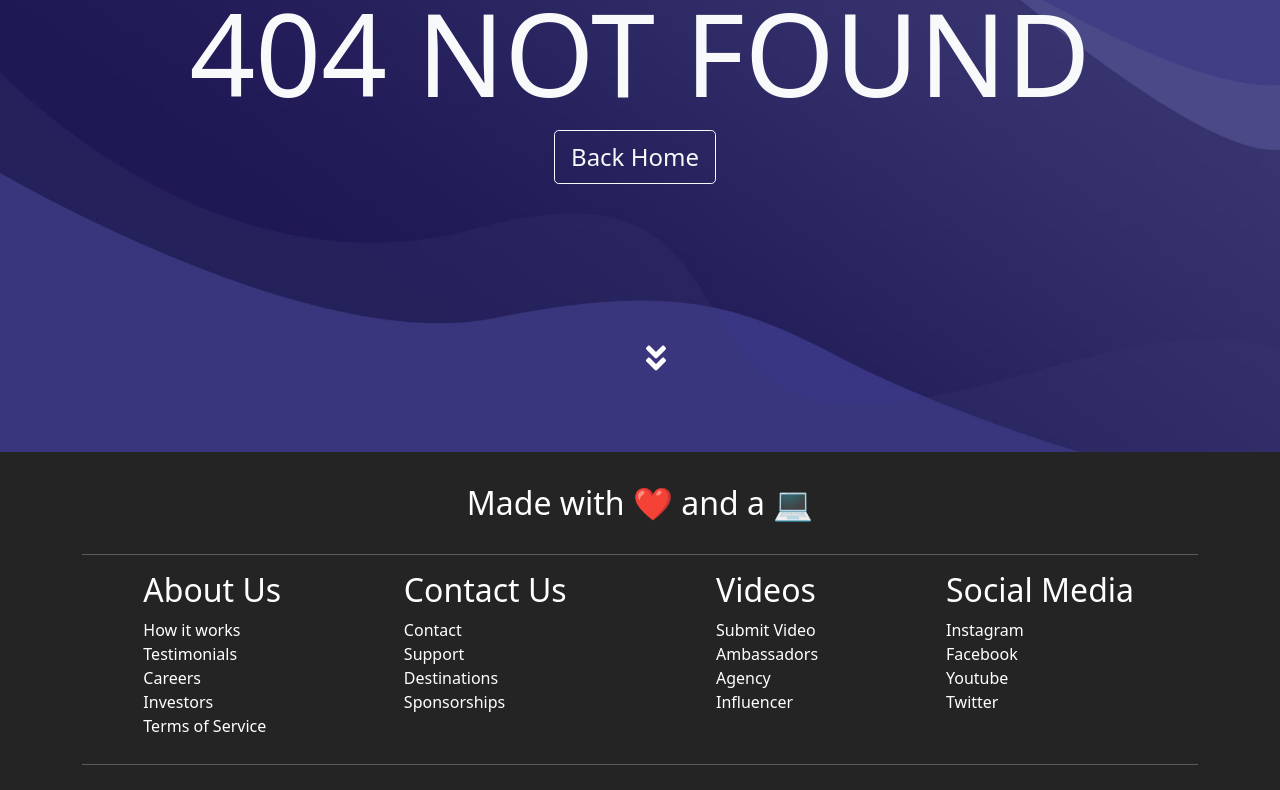
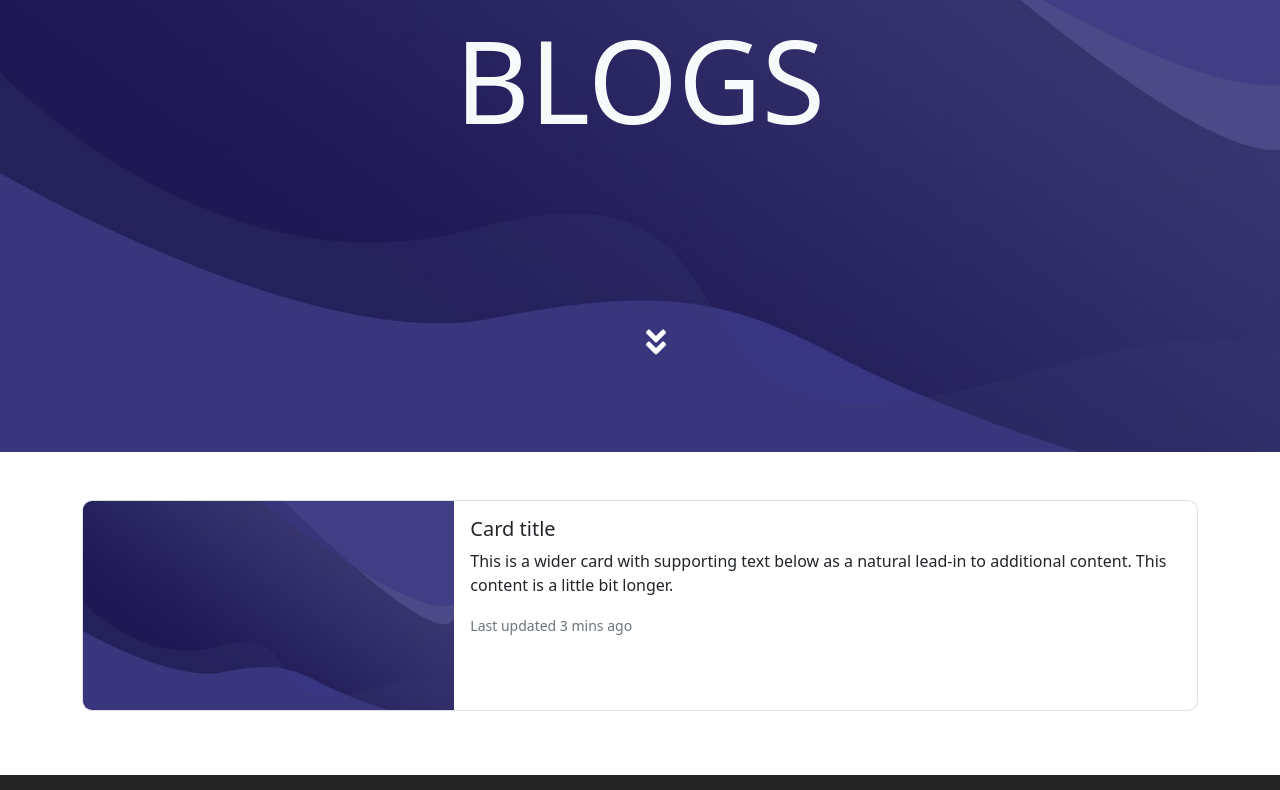
Before and after one commit to tsaxena4k/cohort-task-2, a React (Create React App) app: page /blogs in a window 1280 px wide. Shown: the part 340-1130 px from the top of the page. Built offline with nearby package versions, Linux system fonts and the light colour scheme.

Commit message:
commit 4

```diff
--- a/src/App.js
+++ b/src/App.js
@@ -6,6 +6,7 @@ import { BrowserRouter as Router, Switch, Route } from 'react-router-dom';
 import About from './pages/About';
 import Products from './pages/Products';
 import Footer from './component/Footer';
+import Blog from './pages/Blog';
 import NotFound from './pages/404';
 
 function App() {
@@ -24,6 +25,7 @@ function App() {
           <Route exact path='/' exact component={Home} />
           <Route exact path='/about' component={About} />
           <Route exact path='/products' component={Products} />
+          <Route exact path='/blogs' component={Blog}/>
           <Route component={NotFound}/>
         </Switch>
         <Footer/>
--- /dev/null
+++ b/src/component/BlogContent.jsx
@@ -0,0 +1,31 @@
+import React from 'react';
+import cardImage from '../images/BG1.jpg'
+
+function BlogContent() {
+    return (
+        <div className="blog-container">
+            <div className="container pt-5 pb-5">
+                <div className='row'>
+                    <div className="col-sm-12">
+                        <div class="card mb-3">
+                            <div class="row g-0">
+                                <div class="col-md-4">
+                                    <img src={cardImage} class="img-fluid rounded-start" alt="..." />
+                                </div>
+                                <div class="col-md-8">
+                                    <div class="card-body">
+                                        <h5 class="card-title">Card title</h5>
+                                        <p class="card-text">This is a wider card with supporting text below as a natural lead-in to additional content. This content is a little bit longer.</p>
+                                        <p class="card-text"><small class="text-muted">Last updated 3 mins ago</small></p>
+                                    </div>
+                                </div>
+                            </div>
+                        </div>
+                    </div>
+                </div>
+            </div>
+        </div>
+    )
+}
+
+export default BlogContent
--- a/src/component/Content.jsx
+++ b/src/component/Content.jsx
@@ -27,7 +27,7 @@ function Content() {
                     </div>
                     <div className="row">
                     <div className="col-sm-4 mb-2">
-                            <div class="card shadow" data-aos="fade-right">
+                            <div class="card shadow" data-aos="zoom-in">
                                 <img src={cardImage} class="card-img-top" alt="..." />
                                 <div class="card-body">
                                     <p class="card-text">Some quick example text to build on the card title and make up the bulk of the card's content.</p>
@@ -43,7 +43,7 @@ function Content() {
                             </div>
                         </div>
                         <div className="col-sm-4 mb-2">
-                            <div class="card shadow " data-aos="fade-left">
+                            <div class="card shadow " data-aos="zoom-in">
                                 <img src={cardImage} class="card-img-top" alt="..." />
                                 <div class="card-body">
                                     <p class="card-text">Some quick example text to build on the card title and make up the bulk of the card's content.</p>
--- a/src/component/Footer.jsx
+++ b/src/component/Footer.jsx
@@ -8,11 +8,11 @@ function Footer() {
         <footer className="footer-container pt-3 pb-3">
             <div className="container">
                 <div>
-                    <h2 className="text-center pt-3 pb-3">Made with ❤️ and a 💻</h2>
+                    <h2 className="text-center pt-3 pb-3" data-aos='zoom-in'>Made with ❤️ and a 💻</h2>
                 </div>
                 <hr></hr>
                 <div class='footer-links row'>
-                    <div className='footer-link-wrapper col-sm-6'>
+                    <div className='footer-link-wrapper col-sm-6' data-aos='zoom-in-down'>
                         <div class='footer-link-items'>
                             <h2>About Us</h2>
                             <Link to='/sign-up'>How it works</Link>
@@ -29,7 +29,7 @@ function Footer() {
                             <Link to='/'>Sponsorships</Link>
                         </div>
                     </div>
-                    <div className='footer-link-wrapper col-sm-6'>
+                    <div className='footer-link-wrapper col-sm-6' data-aos='zoom-in-down'>
                         <div class='footer-link-items'>
                             <h2>Videos</h2>
                             <Link to='/'>Submit Video</Link>
@@ -39,10 +39,10 @@ function Footer() {
                         </div>
                         <div class='footer-link-items'>
                             <h2>Social Media</h2>
-                            <Link to='/'>Instagram</Link>
-                            <Link to='/'>Facebook</Link>
-                            <Link to='/'>Youtube</Link>
-                            <Link to='/'>Twitter</Link>
+                            <a href='https://www.facebook.com/tushar.saxena.56232/' target='_blank'>Facebook</a>
+                            <a href='https://www.instagram.com/tsaxena4k/' target='_blank'>Instagram</a>
+                            <a href='https://www.linkedin.com/in/tushar-saxena-94b742184/' target='_blank'>Linkedin</a>
+                            <a href='https://github.com/tsaxena4k' target='_blank'>Github</a>
                         </div>
                     </div>
                 </div>
--- a/src/component/Header.jsx
+++ b/src/component/Header.jsx
@@ -1,9 +1,21 @@
 import React from 'react';
 import { Link } from 'react-router-dom';
-import {FaAngleDoubleDown} from 'react-icons/fa';
+import { FaAngleDoubleDown } from 'react-icons/fa';
 import HeyImage from '../images/Hey.png';
+import { FaFacebookF } from 'react-icons/fa';
+import { AiOutlineGithub, AiFillInstagram, AiFillLinkedin } from 'react-icons/ai';
 
 function Header({ route }) {
+
+    function toggleFollow() {
+        const pl = document.getElementById('profile-links');
+        if (pl.style.display === 'block')
+            pl.style.display = 'none';
+        else {
+            pl.style.display = 'block';
+        }
+    }
+
     return (
         <div className="header-container">
             <div className="container">
@@ -13,28 +25,30 @@ function Header({ route }) {
                             <h1 className="header-text text-light" data-aos="zoom-in">Hello</h1>
                             <h1 className="text-light" data-aos="zoom-in" data-aos-delay="700">This is Tushar Saxena</h1>
                             <Link to='/about' type="button" className="btn mr-2 btn-outline-light btn-lg header-btn" data-aos="zoom-in-right" data-aos-delay="800">About</Link>
-                            <button type="button" className="btn btn-light btn-lg header-btn" data-aos="zoom-in-left" data-aos-delay="800">Follow</button>
+                            <button type="button" className="btn btn-light btn-lg header-btn" data-aos="zoom-in-left" data-aos-delay="800" onClick={toggleFollow}>Follow</button>
+                            <div className='profile-links mt-3' id='profile-links'>
+                                <a href='https://www.facebook.com/tushar.saxena.56232/' target='_blank'><FaFacebookF /></a>
+                                <a href='https://www.instagram.com/tsaxena4k/' target='_blank'><AiFillInstagram /></a>
+                                <a href='https://www.linkedin.com/in/tushar-saxena-94b742184/' target='_blank'><AiFillLinkedin /></a>
+                                <a href='https://github.com/tsaxena4k' target='_blank'><AiOutlineGithub /></a>
+                            </div>
                         </>
-                        : route === 'about' ?
+                        : (route == 'products' || route == 'about' || route == 'blogs') ?
                             <>
-                                <h1 className="header-text text-light" data-aos="zoom-in">ABOUT</h1>
-                            </>
-                            :route=='products'?
-                            <>
-                                <h1 className="header-text text-light" data-aos="zoom-in">PRODUCTS</h1>
+                                <h1 className="header-text text-light text-uppercase" data-aos="zoom-in">{route}</h1>
                             </>
                             :
                             <>
-                            <h1 className="header-text text-light" data-aos="zoom-in">404 NOT FOUND</h1>
-                            <Link to='/' type="button" className="btn mr-2 btn-outline-light btn-lg header-btn">Back Home</Link>
-                        </>
+                                <h1 className="header-text text-light" data-aos="zoom-in">404 NOT FOUND</h1>
+                                <Link to='/' type="button" className="btn mr-2 btn-outline-light btn-lg header-btn">Back Home</Link>
+                            </>
                     }
-                    <div class="scroll-indicator"><FaAngleDoubleDown/></div>
+                    <div className="scroll-indicator"><FaAngleDoubleDown /></div>
                 </div>
             </div>
-            {route==='home'?<div className="bitemoji">
-                <img src={HeyImage} data-aos="fade-right"/>
-            </div>:null}
+            {route === 'home' ? <div className="bitemoji">
+                <img src={HeyImage} data-aos="fade-right" />
+            </div> : null}
         </div>
     )
 }
--- a/src/component/Navbar.jsx
+++ b/src/component/Navbar.jsx
@@ -21,7 +21,7 @@ function Navbar() {
               <Link to='/products' class="nav-link active" aria-current="page" href="#">Products</Link>
             </li>
             <li class="nav-item">
-              <Link to='/' class="nav-link active" aria-current="page" href="#">Home</Link>
+              <Link to='/blogs' class="nav-link active" aria-current="page" href="#">Blog</Link>
             </li>
           </ul>
         </div>
--- a/src/component/Profile.jsx
+++ b/src/component/Profile.jsx
@@ -9,10 +9,10 @@ function Profile() {
             <div className="container">
                 <div className="row">
                     <div className="col-sm-6 vertically-centered mb-5">
-                        <div class="card profile-card"></div>
+                        <div class="card profile-card" data-aos='zoom-in'></div>
                     </div>
                     <div className="col-sm-6">
-                        <div className="profile-content">
+                        <div className="profile-content" data-aos='zoom-in'>
                             <h1>Hey, Tushar Saxena</h1>
                             <p>Hi there! Welcome to the profile of an upcoming graduate who is pursuing his bachelors in Computer science Engineering. Being tech-savvy and having a strong interest in coding I realise the passion that I can see turning into a profession shortly.
                                 From a Pseudo web developer to a MERN stack developer(Still Learning), I tried improving my skills every single day.
--- /dev/null
+++ b/src/pages/Blog.js
@@ -0,0 +1,14 @@
+import React from 'react';
+import BlogContent from '../component/BlogContent';
+import Header from '../component/Header';
+
+function Blog() {
+    return (
+        <>
+            <Header route="blogs"/>
+            <BlogContent />
+        </>
+    )
+}
+
+export default Blog
--- a/src/styles/_footer.scss
+++ b/src/styles/_footer.scss
@@ -15,6 +15,11 @@
         .footer-link-items{
             display: flex;
             flex-direction: column;
+            a{
+                &:hover{
+                    color:yellow;
+                }
+            }
         }
     }
 }
--- a/src/styles/_profile.scss
+++ b/src/styles/_profile.scss
@@ -5,7 +5,7 @@
         background: url('../images/Profile.jpg') center center no-repeat;
         background-size: 300px;
         overflow: hidden;
-        transition: all 0.8s;
+        transition: all 0.8s !important;
         &:hover{
             background: url('../images/Profile.jpg') left center no-repeat;
             background-size: 600px;
```
Also changed, not shown: src/styles/_header.scss (+17 -0 lines).
